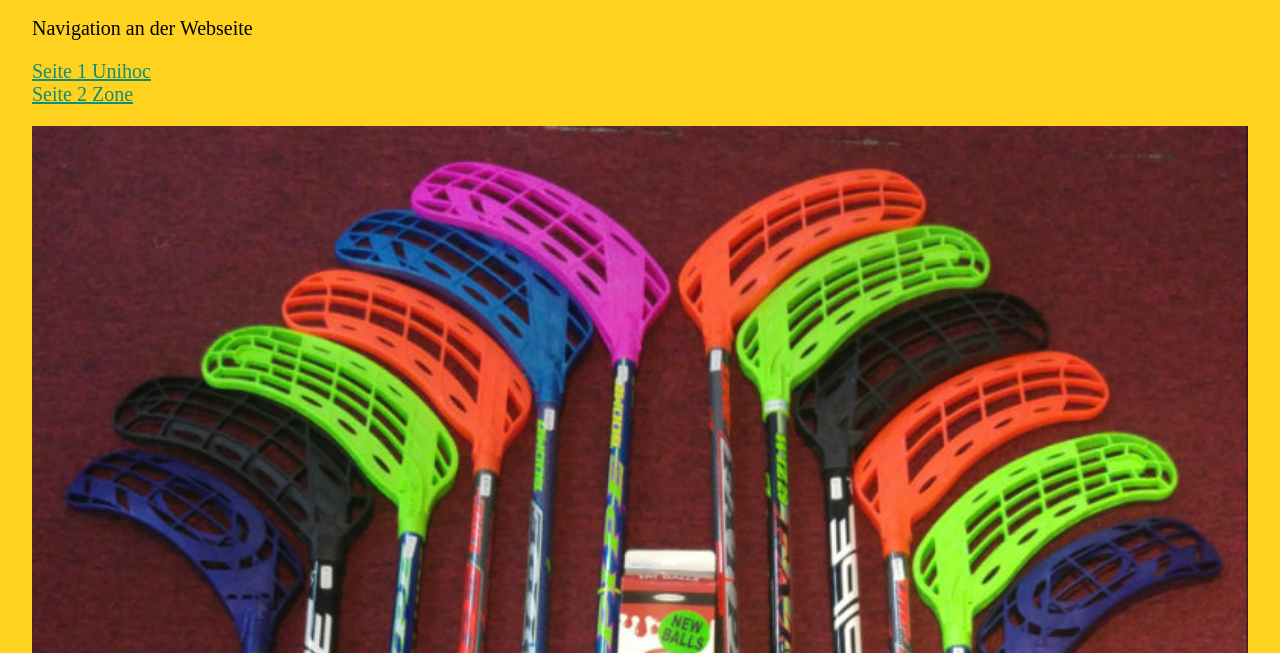
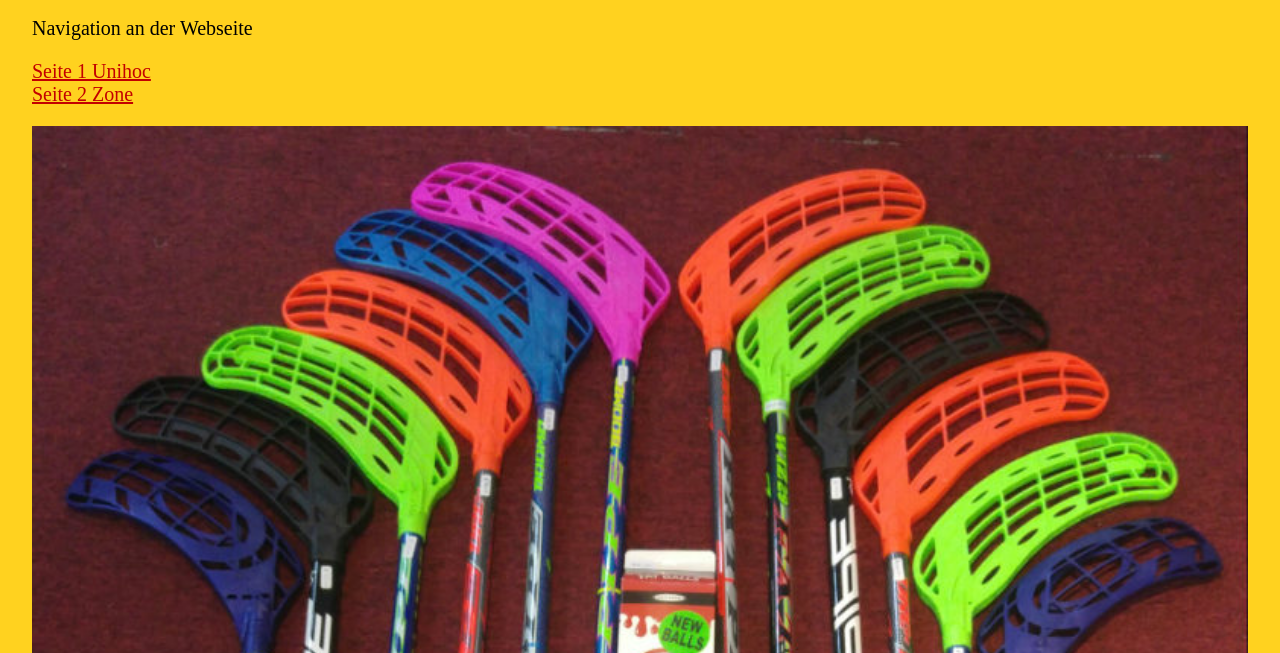
Before and after one commit to davidvalenta/FirstWebAppD46, a plain HTML site: page index.html in a window 1280 px wide. Shown: the part 147-800 px from the top of the page. Drawn offline with Linux system fonts and the light colour scheme.

Commit message:
Update myStyle.css

```diff
--- a/css/myStyle.css
+++ b/css/myStyle.css
@@ -31,7 +31,7 @@ h2{
 
 a {
 	text-decoration: underline; /* text-decoration:underline=unterstrichen */
-    color: #138D75;
+    color: #C30000;
 }
 a:hover {
 	color: #C30000;
```
